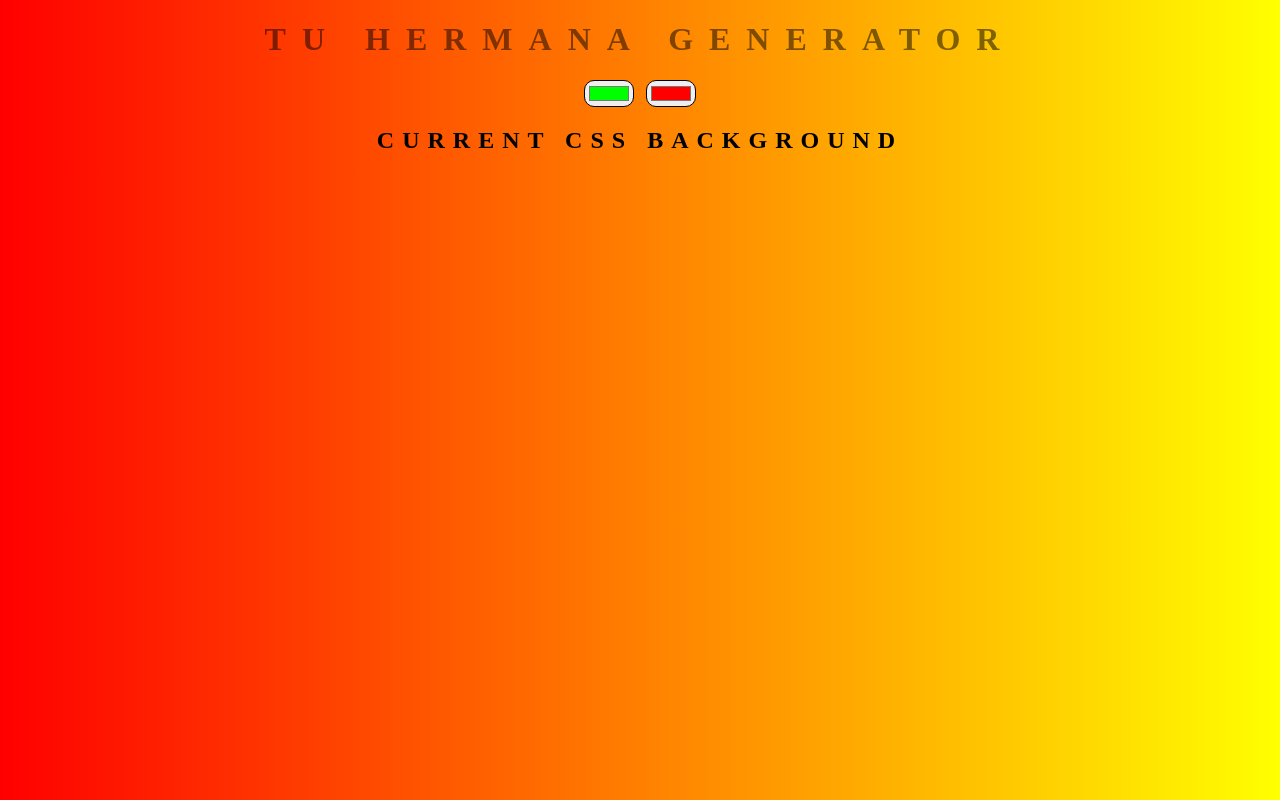
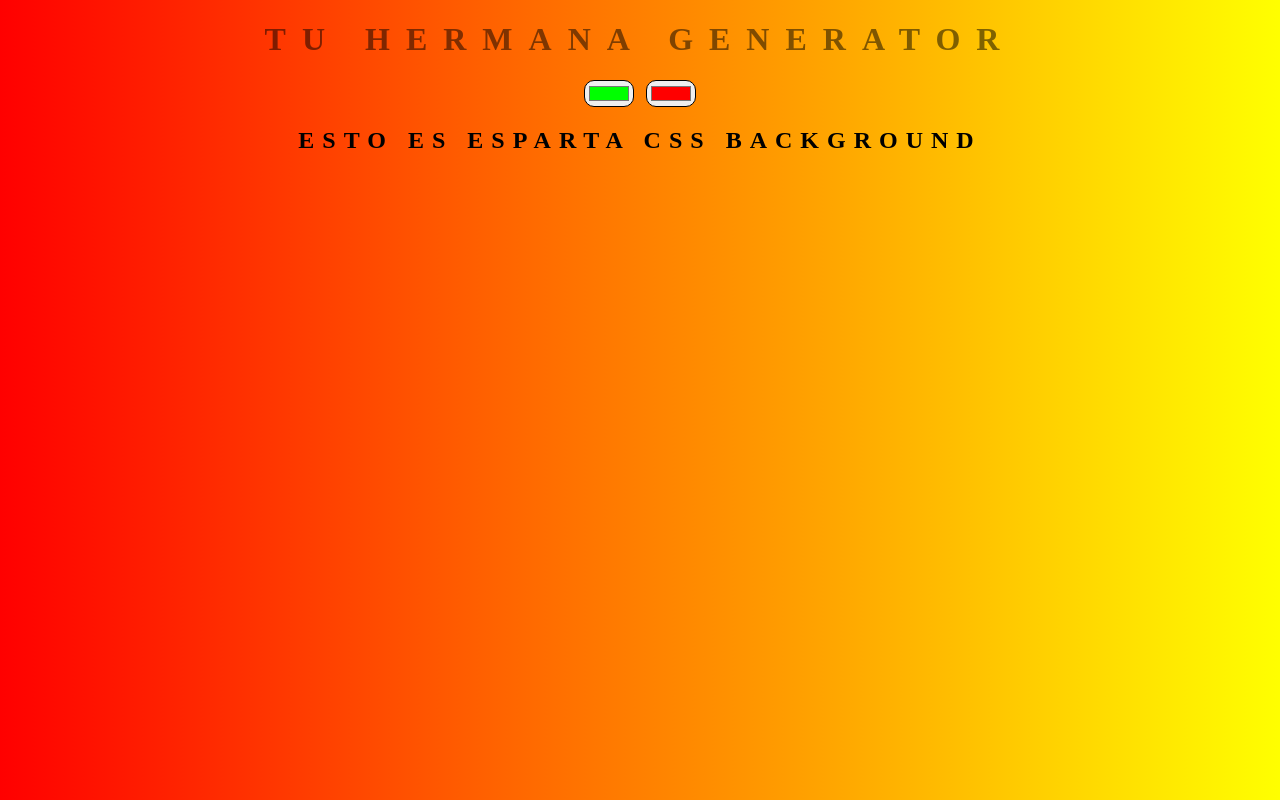
Before and after one commit to fede1817/background, a plain HTML site: page index.html in a window 1280 px wide. Drawn offline with Linux system fonts and the light colour scheme.

```diff
--- a/index.html
+++ b/index.html
@@ -10,7 +10,7 @@
   <h1>tu hermana generator</h1>
   <input type="color" name = "color1" value="#00ff00">
   <input class="fede" type="color" name = "color2" value="#ff0000">
-  <h2>Current CSS Background</h2>
+  <h2>esto es esparta CSS Background</h2>
   <h3></h3>
   <script src="calculo.js"></script>
 
```
